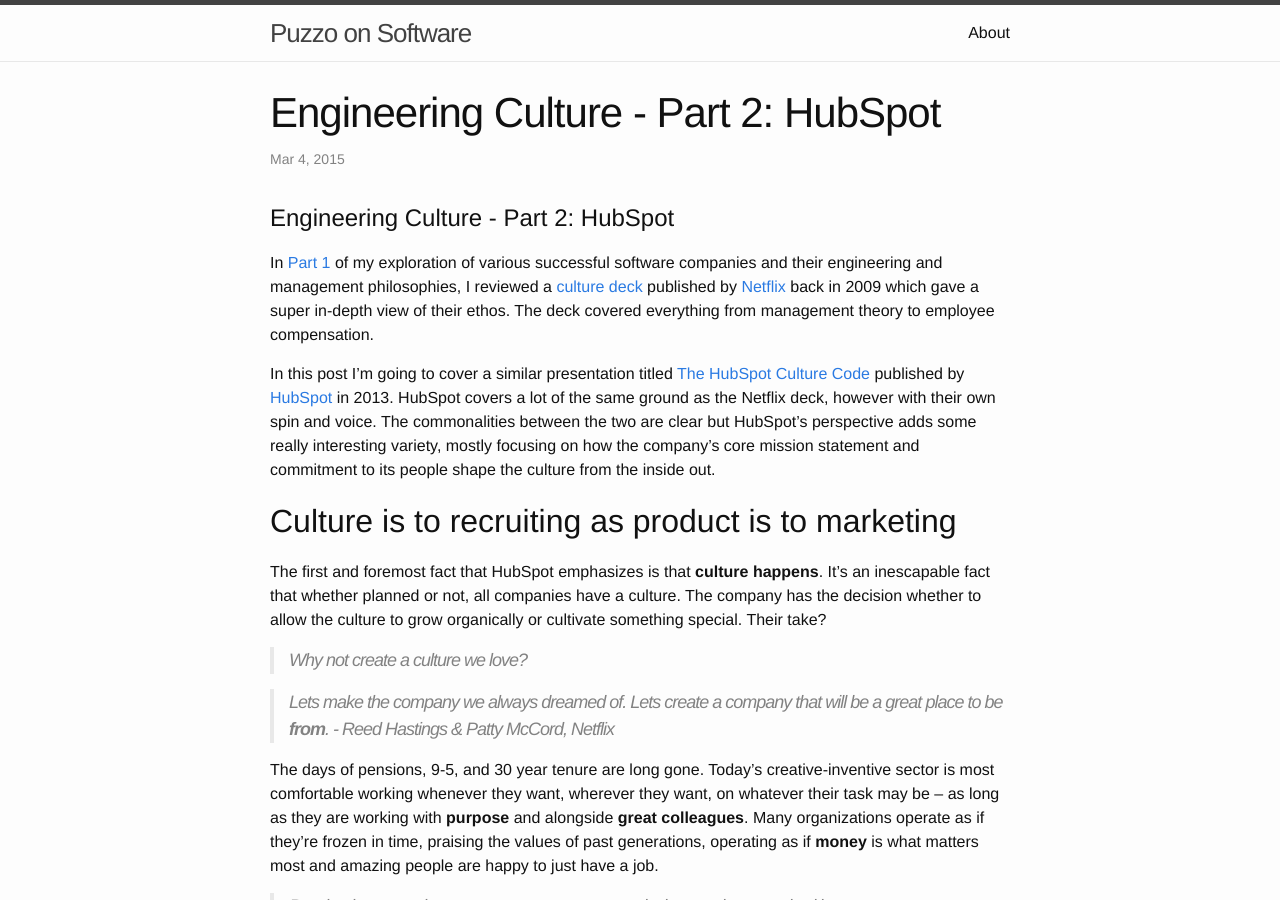
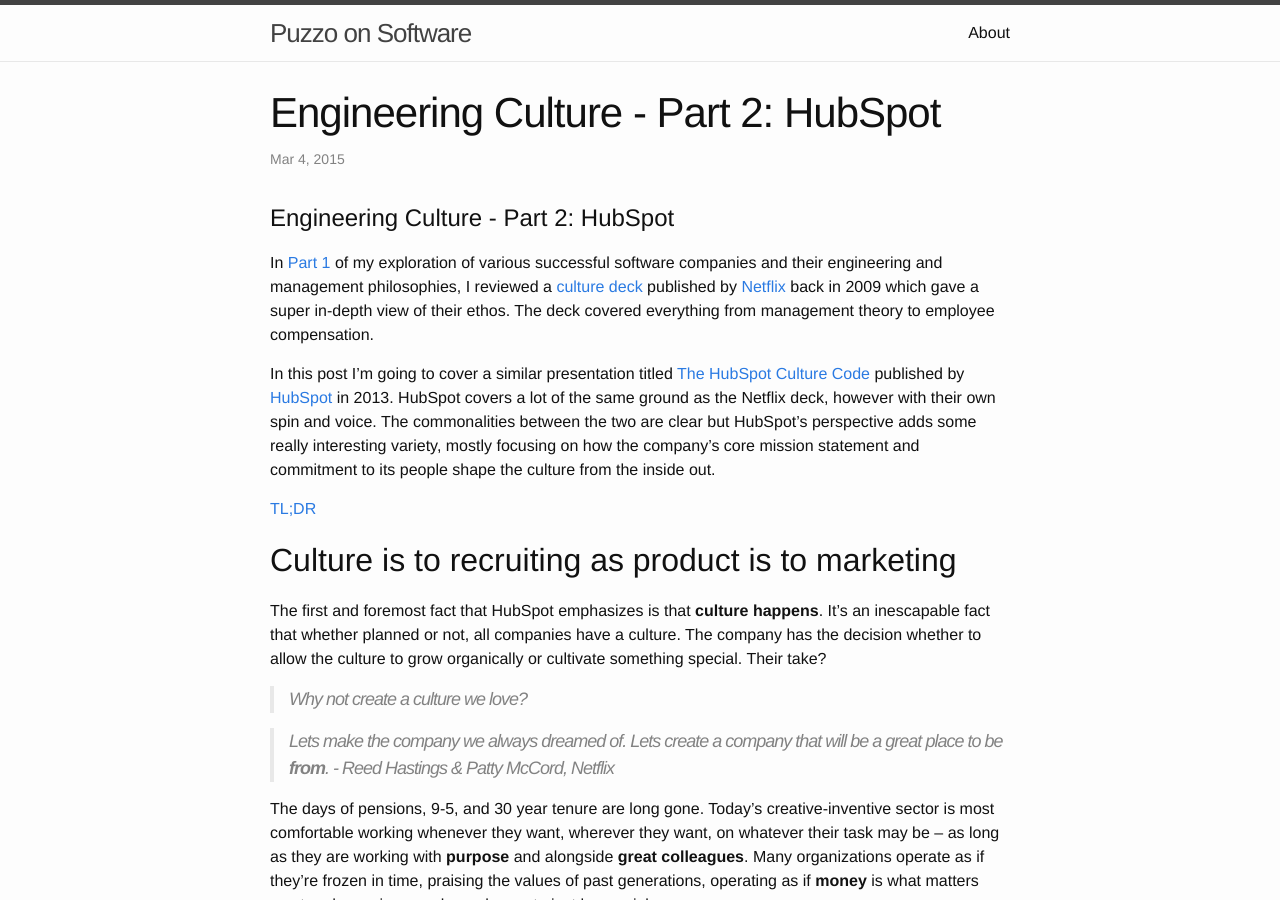
Before and after one commit to puzzfuzz/puzzfuzz.github.io, a Jekyll site: the page built from _posts/2015-03-04-hubspot-culture.md, in a window 1280 px wide and 900 px high. Built offline with Jekyll 4.4.1, drawn with Linux system fonts in a browser that asks for light colours.

```diff
--- a/_posts/2015-03-04-hubspot-culture.md
+++ b/_posts/2015-03-04-hubspot-culture.md
@@ -11,6 +11,8 @@ permalink: hubspot_culture
 In [Part 1][part_1] of my exploration of various successful software companies and their engineering and management philosophies, I reviewed a [culture deck][netflix_deck] published by [Netflix][netflix_corp] back in 2009 which gave a super in-depth view of their ethos. The deck covered everything from management theory to employee compensation.
 
 In this post I'm going to cover a similar presentation titled [The HubSpot Culture Code][hubspot_deck] published by [HubSpot][hubspot_corp] in 2013. HubSpot covers a lot of the same ground as the Netflix deck, however with their own spin and voice. The commonalities between the two are clear but HubSpot's perspective adds some really interesting variety, mostly focusing on how the company's core mission statement and commitment to its people shape the culture from the inside out.
+
+<a href="#tldr">TL;DR</a>
 
 ##Culture is to recruiting as product is to marketing
 
```
